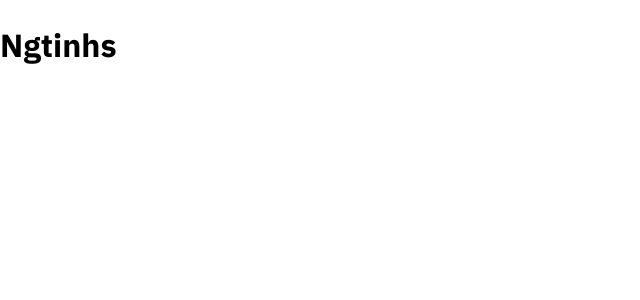
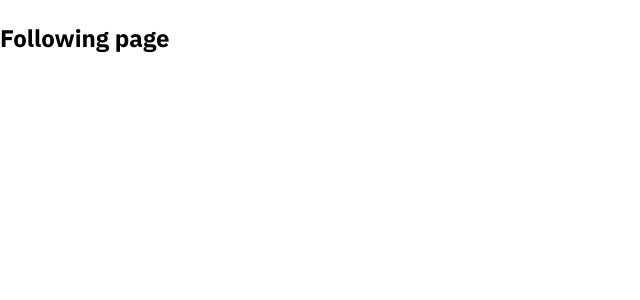
Before and after one commit to Ngtinhs/tiktok, a React (Create React App) app: page /following in a window 1280 px wide. Shown: the top 300 px of the page, without its empty margins (0-640 px from the left). Built offline with nearby package versions, Linux system fonts and the light colour scheme.

Commit message:
Đưa cấu hình route ra ngoài

```diff
--- a/src/App.js
+++ b/src/App.js
@@ -1,10 +1,17 @@
+import { BrowserRouter as Router, Routes, Route } from 'react-router-dom';
+import { publicRoutes } from '~/routes';
 function App() {
     return (
-        <div className="App">
-            <header className="App-header">
-                <h1>Ngtinhs</h1>
-            </header>
-        </div>
+        <Router>
+            <div className="App">
+                <Routes>
+                    {publicRoutes.map((route, index) => {
+                        const Page = route.component;
+                        return <Route key={index} path={route.path} element={<Page />} />;
+                    })}
+                </Routes>
+            </div>
+        </Router>
     );
 }
 
--- /dev/null
+++ b/src/pages/Following/index.js
@@ -0,0 +1,5 @@
+function Following() {
+    return <h2>Following page</h2>;
+}
+
+export default Following;
--- /dev/null
+++ b/src/pages/Home/index.js
@@ -0,0 +1,5 @@
+function Home() {
+    return <h2>Home page</h2>;
+}
+
+export default Home;
--- /dev/null
+++ b/src/pages/Profile/index.js
@@ -0,0 +1,5 @@
+function Profile() {
+    return <h2>Profile page</h2>;
+}
+
+export default Profile;
--- /dev/null
+++ b/src/routes/index.js
@@ -0,0 +1,11 @@
+import Home from '~/pages/Home';
+import Following from '~/pages/Following';
+import Profile from '~/pages/Profile';
+//Public routes
+const publicRoutes = [
+    { path: '/', component: Home },
+    { path: '/following', component: Following },
+    { path: '/profile', component: Profile },
+];
+const privateRoutes = [];
+export { publicRoutes, privateRoutes };
```
